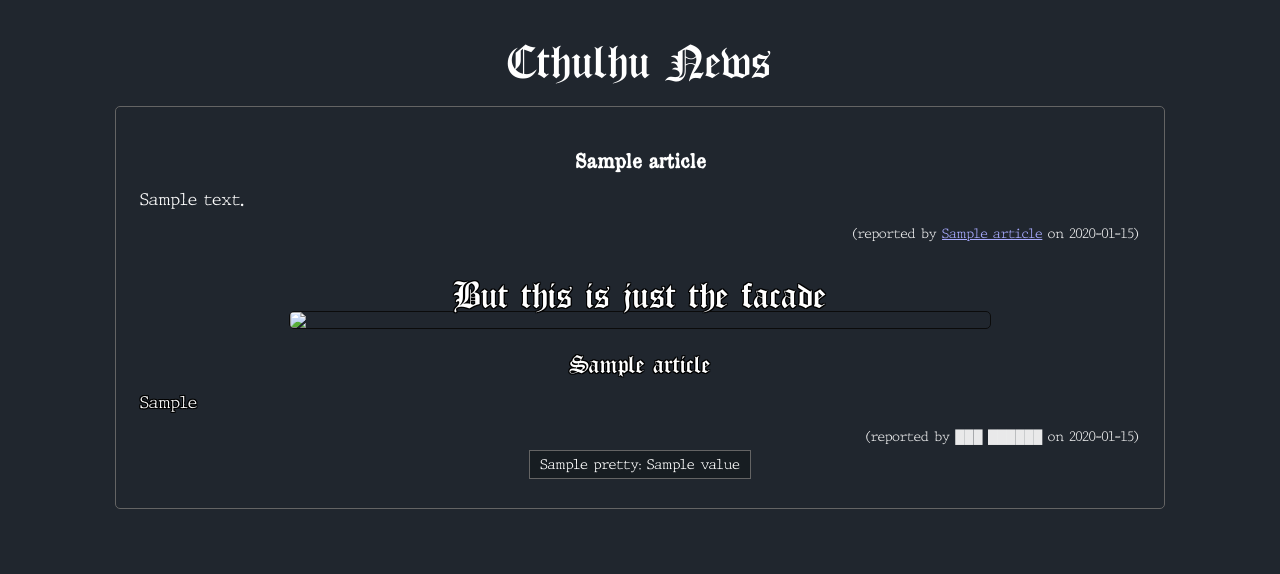
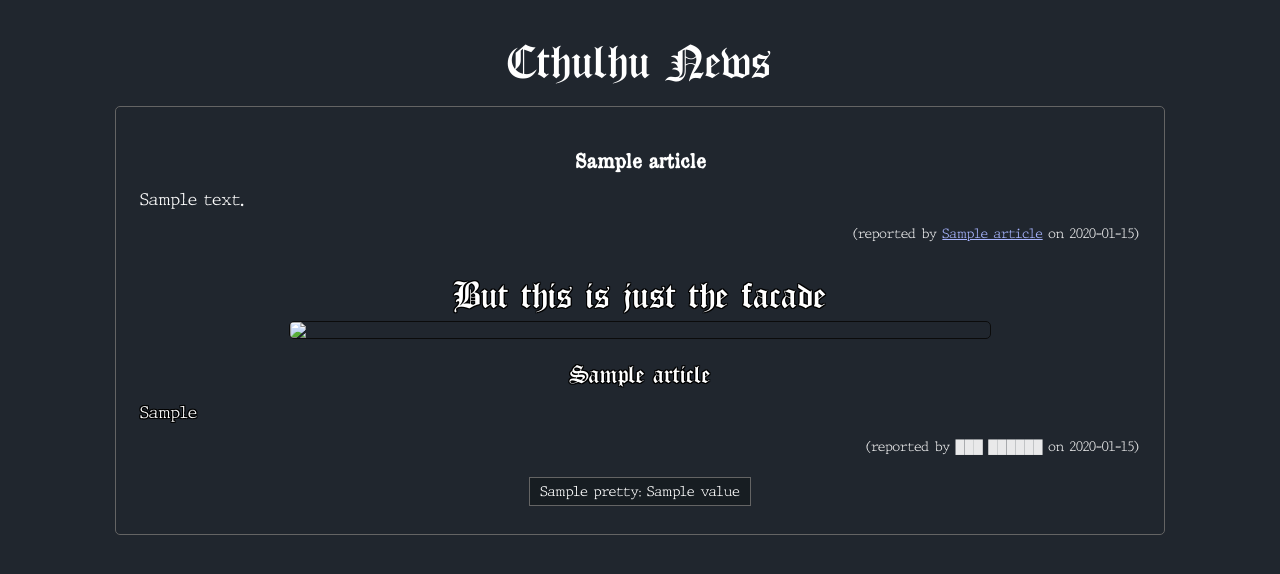
Before and after one commit to mysterious-ben/cthulhu-news, a FastAPI app: template web/templates/news_page.html in a window 1280 px wide. Shown: the top 574 px of the page. Run offline with FastAPI, Linux system fonts and the light colour scheme; the template is opened without the code that fills it: most values are stand-ins (such as "Sample title", 1, 10 or a date in 2020); parts of the project's set-up code (start-up, migrations or seed data) failed here and were passed over; some libraries are stand-ins or nearby versions; some web fonts are replaced.

Commit message:
feat: improve css layout

```diff
--- a/web/static/styles.css
+++ b/web/static/styles.css
@@ -79,6 +79,9 @@
     --lighter-background-color: rgb(50, 61, 72);
     --news-border-color: rgb(100, 100, 100);
     --image-border-color: rgb(11, 11, 11);
+    --link-color: rgb(167, 180, 254);
+    --link-color-active: rgb(234, 235, 255);
+    --link-color-visited: rgba(189, 200, 255, 0.7);
 }
 
 body {
@@ -128,7 +131,7 @@ h1, h2, h3, h4 {
 
 .facade-sign {
     /* color: var(--truth-color); */
-    margin-bottom: 10px;
+    margin-bottom: 0.5em;
     font-family: var(--truth-title-font), serif;
     font-size: 2.5rem;
     text-align: center;
@@ -159,7 +162,7 @@ h1, h2, h3, h4 {
     font-weight: thin;
     font-size: 0.8rem;
     text-align: right;
-    padding-right: 0.1rem;
+    padding-right: 0.1em;
 }
 
 .truth-text {
@@ -192,15 +195,15 @@ h1, h2, h3, h4 {
 }
 
 a:link {
-    color:rgb(167, 170, 254) !important;
+    color: var(--link-color) !important;
 }
 
 a:visited {
-    color:rgb(189, 191, 255, 0.7) !important;
+    color: var(--link-color-visited) !important;
 }
 
 a:hover, a:active {
-    color: rgb(234, 235, 255) !important;
+    color: var(--link-color-active) !important;
 }
 
 button {
@@ -210,10 +213,29 @@ button {
     /* font-weight: bold; */
     border: 1px solid var(--news-border-color);
     padding: 5px 10px;
-    margin: 5px;
+    margin-left: 0.4rem;
+    margin-right: 0.4rem;
+    margin-top: 1.4rem;
+    margin-bottom: 0.2rem;
     cursor: pointer;
 }
 
 button:hover {
     background-color: var(--lighter-background-color);
 }
+
+@media screen and (max-width: 700px) {
+    /* html {font-size: 15px;} */
+    /* h1 {font-size: 2.2em;} */
+    /* h2 {font-size: 1.6em;} */
+    /* h3 {font-size: 1.5em;} */
+    /* .row {
+      display: flex;
+      flex-direction: row;
+      flex-wrap: nowrap;
+    }
+    .column {
+      flex: 1;
+    } */
+    .news-image {width: 90%;}
+}
```
